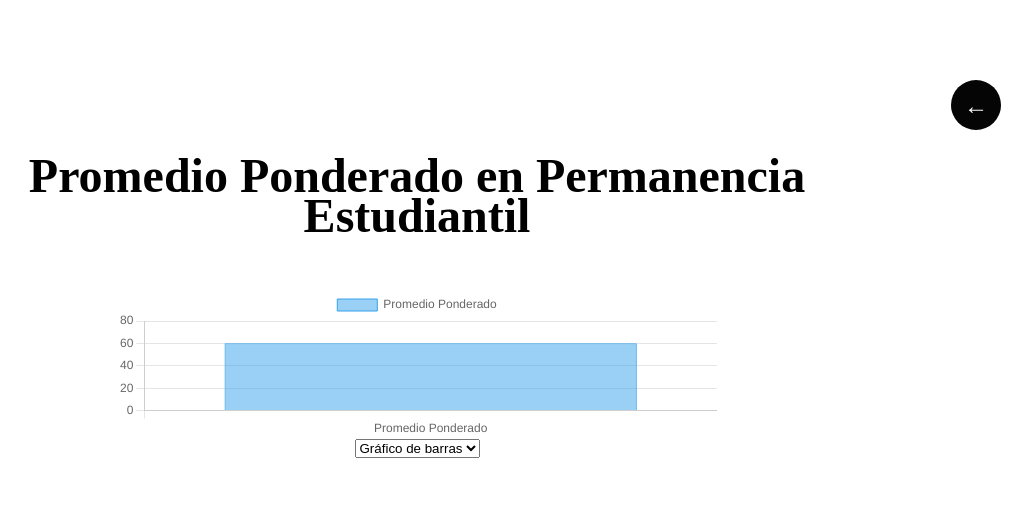
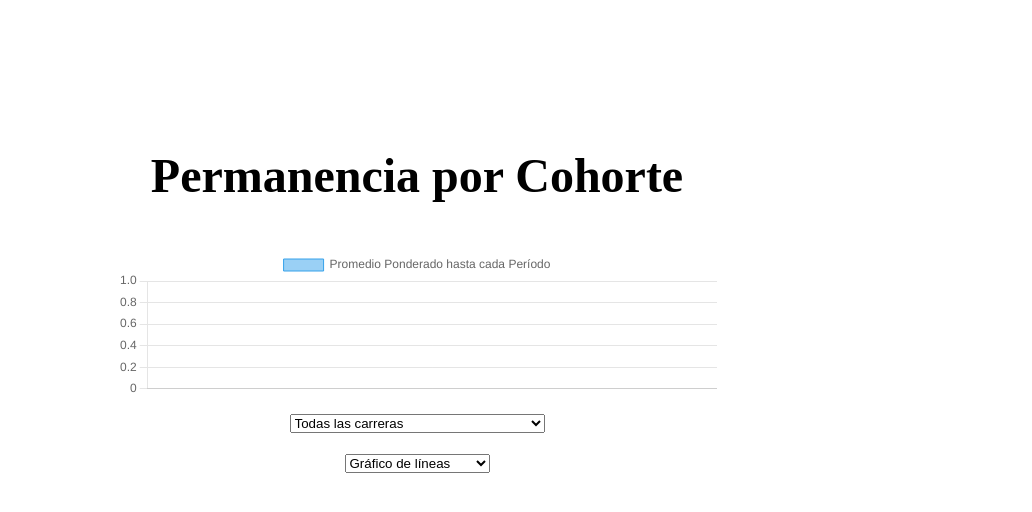
Before and after one commit to angiee13071/ProyectoPhp, a PHP site: page /ProyectoPhp/promedioP.php in a window 1280 px wide. Shown: the part 144-656 px from the top of the page, without its empty margins (223-1255 px from the left). Run offline with PHP 8.4, Linux system fonts and the light colour scheme; data comes from the database, SQL or seed files in the repository; tables that the repository leaves empty hold one stand-in row (values such as "Sample post").

Commit message:
Se calcula promedio ponderado de permanencia

```diff
--- a/promedioP.php
+++ b/promedioP.php
@@ -5,12 +5,11 @@
     <meta charset="UTF-8">
     <meta http-equiv="X-UA-Compatible" content="IE=edge">
     <meta name="viewport" content="width=device-width, initial-scale=1.0">
-    <title>Promedio Ponderado en Permanencia Estudiantil</title>
+    <title>Permanencia por Cohorte</title>
     <link rel="stylesheet" href="styles.css">
     <script src="https://cdn.jsdelivr.net/npm/chart.js"></script>
 </head>
 
-<body>
 <div class="header" style="font-family: system-ui;font-size: 1.5rem;">
     <header style="background: linear-gradient(95deg, #FEFBFB, #FFBF58, #FF8F46, #FCD96C);">
         <nav style="color: black;">
@@ -19,50 +18,102 @@
                 style="    display: flex; flex-direction: row;padding: 1.4rem;align-items: center;list-style: none;color: black;">
                 <img src="Assets/images/uploads/logo_ud.png" alt="Logo" style="width: 15rem;">
                 <li style="width: 6rem;color: black;margin-left: 2rem;"> <a href="#"
-                            style="text-decoration: none;">Inicio ▼</a></li>
+                        style="text-decoration: none;">Inicio
+                        ▼</a></li>
                 <li style="width: 9rem;color: black;margin-left: 2rem;"><a href="#"
-                            style="text-decoration: none;">Acerca de ▼</a>
+                        style="text-decoration: none;">Acerca
+                        de ▼</a>
                 </li>
                 <li style="width: 9rem;color: black;margin-left: 2rem;"><a href="#"
-                            style="text-decoration: none;">Contacto ▼</a></li>
+                        style="text-decoration: none;">Contacto
+                        ▼</a></li>
             </ul>
         </nav>
     </header>
 </div>
+
+<body>
     <div class="card">
         <div class="title">
-            <h1>Promedio Ponderado en Permanencia Estudiantil</h1>
+            <h1>Permanencia por Cohorte</h1>
         </div>
         <div class="chart-container">
-            <canvas id="promedio-chart"></canvas>
+            <canvas id="permanencia-chart"></canvas>
         </div>
+        <div>
+            <select id="chart-carrer">
+                <option value="all">Todas las carreras</option>
+                <option value="tec">Tecnología en sistematización de datos</option>
+                <option value="ing">Ingeniería telemática</option>
+            </select>
+        </div>
+        <div>
             <select id="chart-type">
-            <option value="bar">Gráfico de barras</option>
                 <option value="line">Gráfico de líneas</option>
+                <option value="bar">Gráfico de columnas</option>
             </select>
-        <button class="arrow-button" onclick="goBack()">&#8592;</button>
+        </div>
+
+        <!-- Mostrar el promedio ponderado -->
+        <?php
+        include "conexion.php"; // Incluye el archivo de conexión a la base de datos
+
+        $cohortes = [];
+        $promediosPonderados = [];
+
+        // Realiza la consulta con la condición de carrera
+        $carrera = isset($_GET['carrera']) ? $_GET['carrera'] : 'all';
+
+        $query = "SELECT
+            CONCAT(p.anio, '-', p.semestre) AS periodo_actual,
+            CONCAT(p.anio, '-', (p.semestre - 1)) AS periodo_anterior,
+            p.id_periodo,
+            p.cohorte,
+            COUNT(DISTINCT m.id_estudiante) AS matriculado,
+            FORMAT((COUNT(DISTINCT m.id_estudiante) / LAG(COUNT(DISTINCT m.id_estudiante)) OVER (ORDER BY p.anio, p.semestre)) * 100, 2) AS permanencia,
+            e.carrera
+        FROM
+            periodo p
+        LEFT JOIN matriculado m ON p.id_periodo = m.id_periodo
+        LEFT JOIN estudiante e ON m.id_estudiante = e.id_estudiante ";
+
+        if ($carrera === 'all') {
+            $query .= "WHERE m.estado_matricula = 'ESTUDIANTE MATRICULADO' ";
+        } elseif ($carrera === 'tec') {
+            $query .= "WHERE m.estado_matricula = 'ESTUDIANTE MATRICULADO' AND e.carrera = 'TECNOLOGIA EN SISTEMATIZACION DE DATOS (CICLOS PROPEDEUTICOS)' ";
+        } elseif ($carrera === 'ing') {
+            $query .= "WHERE m.estado_matricula = 'ESTUDIANTE MATRICULADO' AND e.carrera = 'INGENIERIA EN TELEMATICA (CICLOS PROPEDEUTICOS)' ";
+        }
+
+        $query .= "GROUP BY periodo_actual, periodo_anterior, p.id_periodo, p.cohorte, e.carrera
+            ORDER BY p.anio, p.semestre;";
+
+        $result = $conn->query($query);
+        if ($result->num_rows > 0) {
+            $sumaPonderada = 0;
+            $totalPeriodos = 0;
+
+            while ($row = $result->fetch_assoc()) {
+                $totalPeriodos++;
+                $sumaPonderada += floatval($row['permanencia']); // Suma de las permanencias
+                $promedioPonderado = ($totalPeriodos > 0) ? ($sumaPonderada / $totalPeriodos) : 0;
+
+                $cohortes[] = $row['periodo_actual'];
+                $promediosPonderados[] = floatval($promedioPonderado); // Convertir el valor a número usando floatval()
+            }
+        }
+
+        $conn->close();
+        ?>
+
+        <!-- Fin del bloque para mostrar el promedio ponderado -->
     </div>
 
     <script>
-    // Obtener los datos para el promedio ponderado en permanencia estudiantil
-    <?php
-    $desertores = 215;
-    $matriculadosPeriodoAnterior = 1244;
-    $matriculadosPeriodoActual = 107;
-    $graduados = 107;
-    $matriculadosPeriodoGraduacion = 1484;
-    $pesoRetencion = 0.70;
-    $pesoGraduacion = 0.30;
-
-    $tasaRetencion = ($matriculadosPeriodoAnterior - $desertores) / $matriculadosPeriodoAnterior * 100;
-    $tasaGraduacion = $graduados / $matriculadosPeriodoGraduacion * 100;
-
-    $promedioPonderado = ($tasaRetencion * $pesoRetencion) + ($tasaGraduacion * $pesoGraduacion);
-    ?>
-
-    // Crear la gráfica del promedio ponderado
-    var ctx = document.getElementById('promedio-chart').getContext('2d');
+    // Crear la gráfica inicial
+    var ctx = document.getElementById('permanencia-chart').getContext('2d');
     var chartTypeSelect = document.getElementById('chart-type');
+    var chartSelectCarrer = document.getElementById('chart-carrer');
     var chart;
 
     // Función para crear el gráfico
@@ -72,10 +123,10 @@
         }
 
         var data = {
-            labels: ['Promedio Ponderado'],
+            labels: <?php echo json_encode($cohortes); ?>,
             datasets: [{
-                label: 'Promedio Ponderado',
-                data: [<?php echo $promedioPonderado; ?>],
+                label: 'Promedio Ponderado hasta cada Período',
+                data: <?php echo json_encode($promediosPonderados); ?>,
                 backgroundColor: 'rgba(54, 162, 235, 0.5)',
                 borderColor: 'rgba(54, 162, 235, 1)',
                 borderWidth: 1
```
Lines whose indentation alone changed are shown as unchanged.
